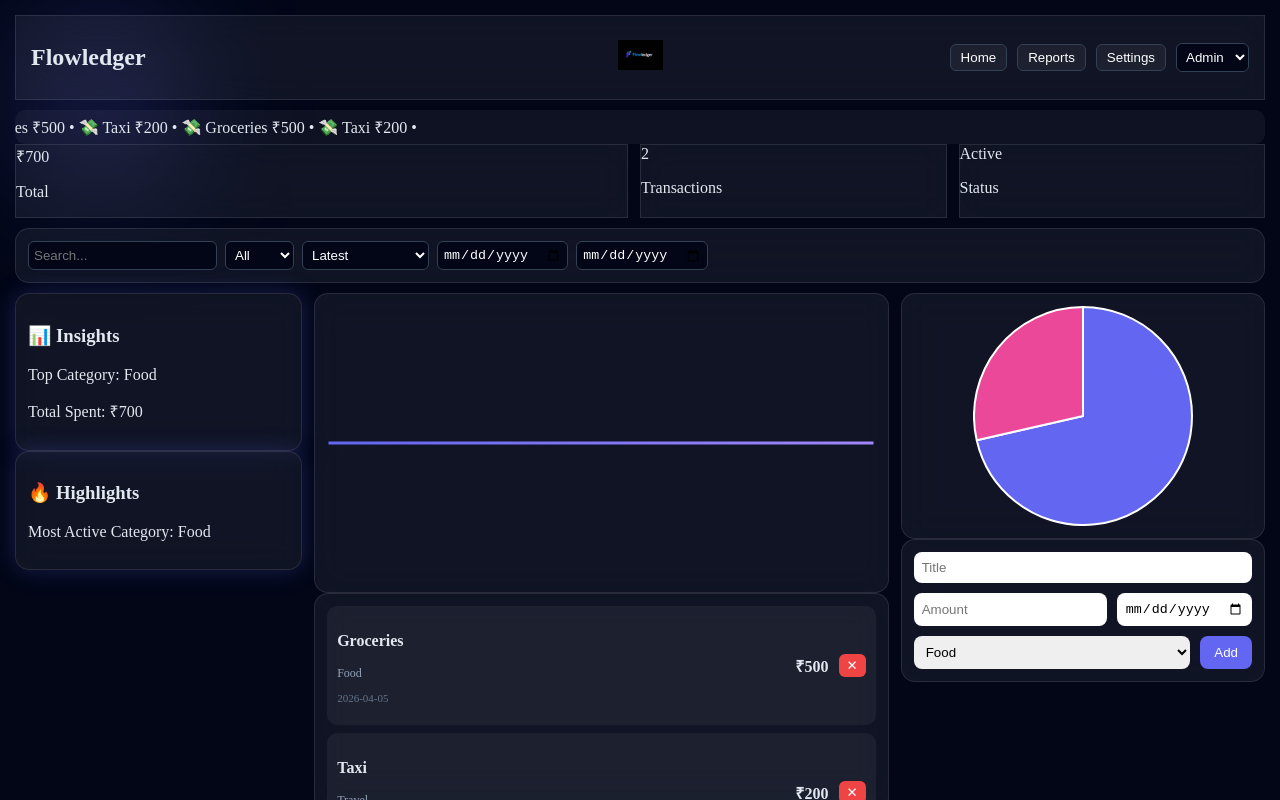
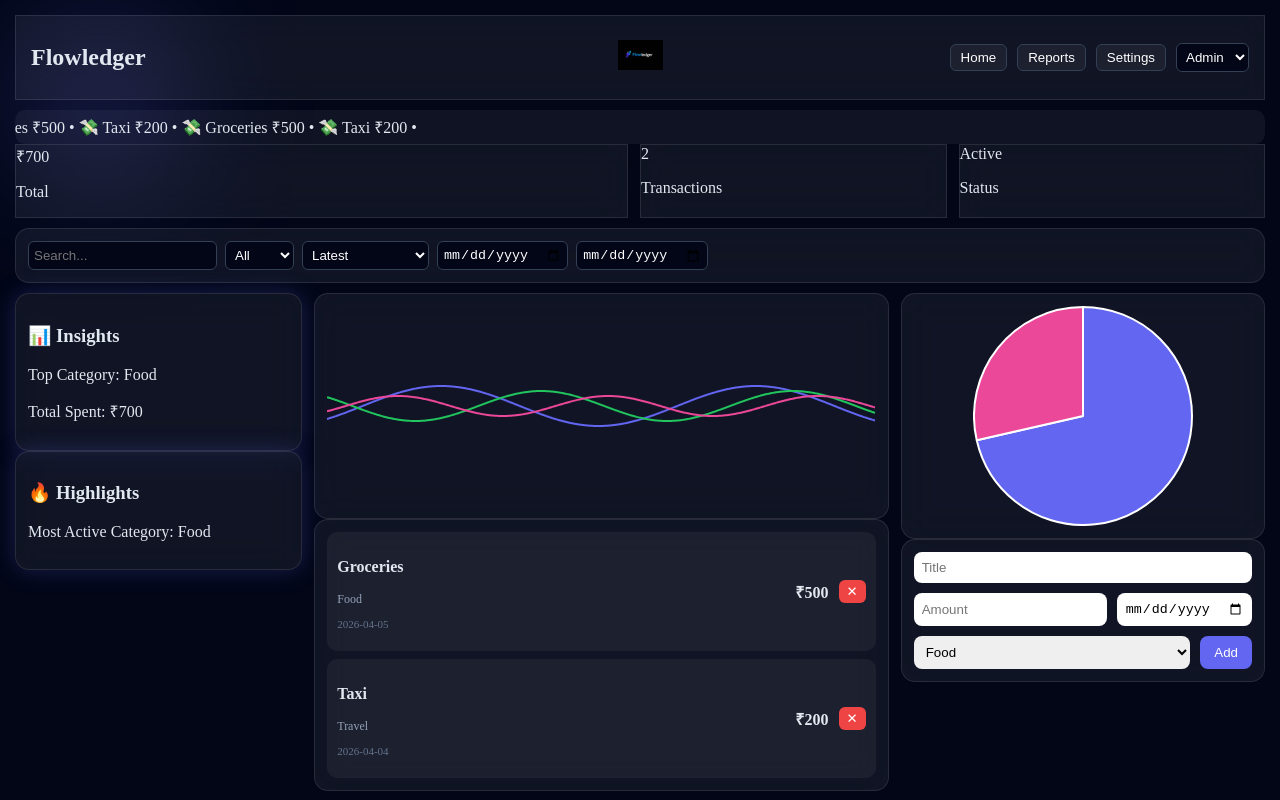
Before and after one commit to SujalManglani/Flowledger, a Vue app: page /dashboard in a window 1280 px wide. Built offline with nearby package versions, Linux system fonts and the light colour scheme.

Commit message:
Final submission update

```diff
--- a/src/components/dashboard/WaveChart.vue
+++ b/src/components/dashboard/WaveChart.vue
@@ -1,95 +1,74 @@
 <script setup>
-import { Line } from "vue-chartjs";
-import {
-  Chart as ChartJS,
-  LineElement,
-  CategoryScale,
-  LinearScale,
-  PointElement,
-  Tooltip,
-  Filler
-} from "chart.js";
-import { computed, onMounted, ref } from "vue";
+import { onMounted, ref } from "vue";
 
-ChartJS.register(
-  LineElement,
-  CategoryScale,
-  LinearScale,
-  PointElement,
-  Tooltip,
-  Filler
-);
+const canvasRef = ref(null);
 
-const props = defineProps({ transactions: Array });
+onMounted(() => {
+  const canvas = canvasRef.value;
+  const ctx = canvas.getContext("2d");
 
-/* ANIMATION STATE */
-const animatedData = ref([]);
+  let width, height;
+  let phase = 0;
 
-/* PREPARE DATA */
-const baseData = computed(() => props.transactions.map(t => t.amount));
+  const resize = () => {
+    width = canvas.offsetWidth;
+    height = canvas.offsetHeight;
+    canvas.width = width;
+    canvas.height = height;
+  };
 
-/* FLOWING EFFECT */
-onMounted(() => {
-  animatedData.value = [...baseData.value];
+  resize();
+  window.addEventListener("resize", resize);
 
-  setInterval(() => {
-    if (baseData.value.length > 0) {
-      const newData = [...animatedData.value];
-      newData.push(baseData.value[Math.floor(Math.random() * baseData.value.length)]);
-      newData.shift(); // remove first → creates flowing motion
-      animatedData.value = newData;
+  const drawWave = (amplitude, frequency, speed, color, offset) => {
+    ctx.beginPath();
+
+    for (let x = 0; x < width; x++) {
+      const y =
+        height / 2 +
+        amplitude *
+          Math.sin((x * frequency) + phase * speed + offset);
+
+      if (x === 0) ctx.moveTo(x, y);
+      else ctx.lineTo(x, y);
     }
-  }, 1200); // speed (lower = faster)
+
+    ctx.strokeStyle = color;
+    ctx.lineWidth = 2;
+    ctx.stroke();
+  };
+
+  const animate = () => {
+    ctx.clearRect(0, 0, width, height);
+
+    // 🔥 MULTIPLE FLOWING WAVES
+    drawWave(20, 0.02, 1, "#6366f1", 0);       // main
+    drawWave(15, 0.025, 1.5, "#22c55e", 2);    // green
+    drawWave(10, 0.03, 2, "#ec4899", 4);       // pink
+
+    phase += 0.05; // 👉 THIS MAKES IT FLOW HORIZONTALLY
+
+    requestAnimationFrame(animate);
+  };
+
+  animate();
 });
-
-/* CHART DATA */
-const chartData = computed(() => ({
-  labels: animatedData.value.map((_, i) => i),
-  datasets: [
-    {
-      data: animatedData.value,
-
-      /* 🔥 PREMIUM COLOR */
-      borderColor: "#8b5cf6", // purple-blue gradient vibe
-
-      /* 🔥 SMOOTH CURVE */
-      tension: 0.45,
-
-      /* 🔥 CLEAN LOOK */
-      fill: false,
-      borderWidth: 3,
-      pointRadius: 0,
-
-      /* 🔥 GLOW EFFECT */
-      segment: {
-        borderColor: ctx => {
-          const gradient = ctx.chart.ctx.createLinearGradient(0, 0, 600, 0);
-          gradient.addColorStop(0, "#6366f1");
-          gradient.addColorStop(1, "#a78bfa");
-          return gradient;
-        }
-      }
-    }
-  ]
-}));
-
-/* OPTIONS */
-const options = {
-  responsive: true,
-  animation: {
-    duration: 800,
-    easing: "easeInOutQuad"
-  },
-  plugins: {
-    legend: { display: false }
-  },
-  scales: {
-    x: { display: false },
-    y: { display: false }
-  }
-};
 </script>
 
 <template>
-  <Line :data="chartData" :options="options" />
+  <div class="wave-container">
+    <canvas ref="canvasRef"></canvas>
+  </div>
 </template>
+
+<style scoped>
+.wave-container {
+  width: 100%;
+  height: 200px;
+}
+
+canvas {
+  width: 100%;
+  height: 100%;
+}
+</style>
```
